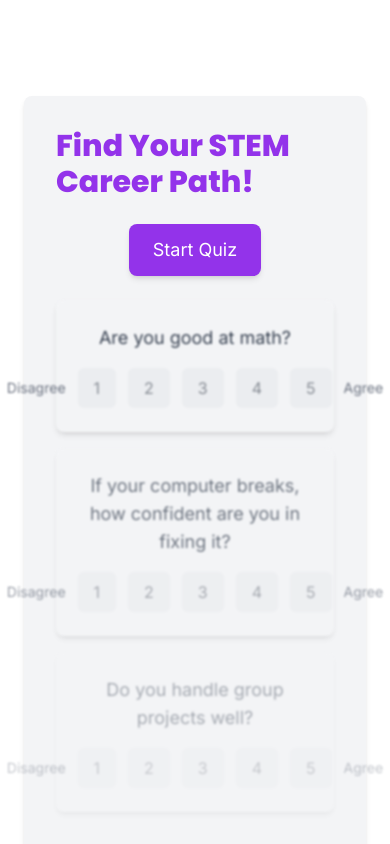
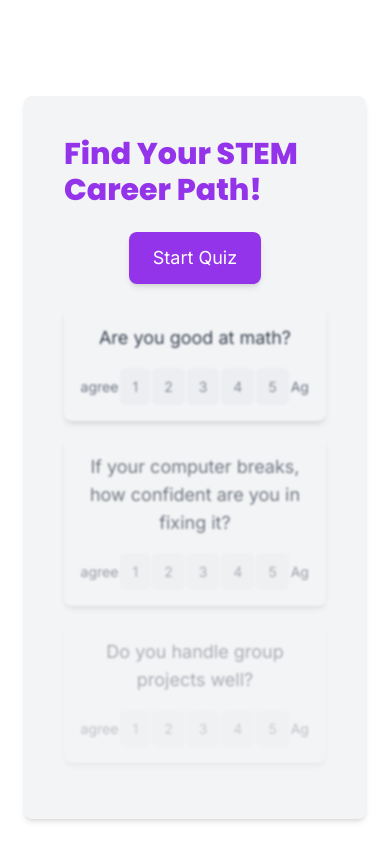
Before and after one commit to Shatterdest/explortle-frontend, a Vue app in the folder explortle/: page / in a window 390 px wide. Shown: the part 1820-2664 px from the top of the page. Built offline with nearby package versions, Linux system fonts and the light colour scheme.

Commit message:
Update QuizPage.vue

```diff
--- a/explortle/src/components/quiz/QuizPage.vue
+++ b/explortle/src/components/quiz/QuizPage.vue
@@ -138,6 +138,12 @@ const restartQuiz = () => {
 </script>
 
 <style scoped>
+.quiz-container {
+  max-width: 800px;
+  margin: 0 auto;
+  padding: 1rem;
+}
+
 .opacity-preview {
   filter: blur(1px);
   pointer-events: none;
@@ -157,4 +163,33 @@ const restartQuiz = () => {
     transform: translateY(0);
   }
 }
+
+@media (max-width: 640px) {
+  .quiz-container {
+    max-width: 100vw;
+    padding: 0.5rem;
+  }
+
+  .options {
+    gap: 2px;
+    flex-wrap: nowrap;
+    overflow-x: auto;
+    padding: 0 8px;
+  }
+
+  .options button {
+    padding: 0.5rem 0.75rem;
+    font-size: 0.875rem;
+    flex-shrink: 0;
+  }
+
+  .options span {
+    font-size: 0.875rem;
+    white-space: nowrap;
+  }
+
+  .question {
+    padding: 1rem;
+  }
+}
 </style>
```
